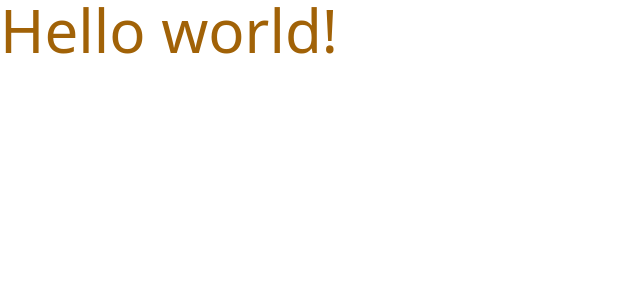
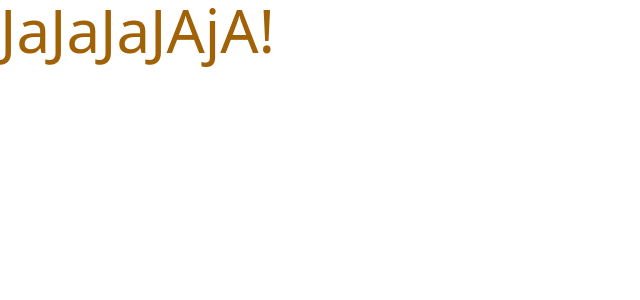
Before and after one commit to JulioJavier/Sprint2-Pro, a React (Create React App) app: page / in a window 1280 px wide. Shown: the top 300 px of the page, without its empty margins (0-640 px from the left). Built offline with nearby package versions, Linux system fonts and the light colour scheme.

Commit message:
actualizar

```diff
--- a/src/App.js
+++ b/src/App.js
@@ -1,7 +1,7 @@
 function App() {
   return (
     <div>
-      <h1 className="text-6xl text-yellow-700">Hello world!</h1>
+      <h1 className="text-6xl text-yellow-700">JaJaJaJAjA!</h1>
     </div>
   );
 }
```
